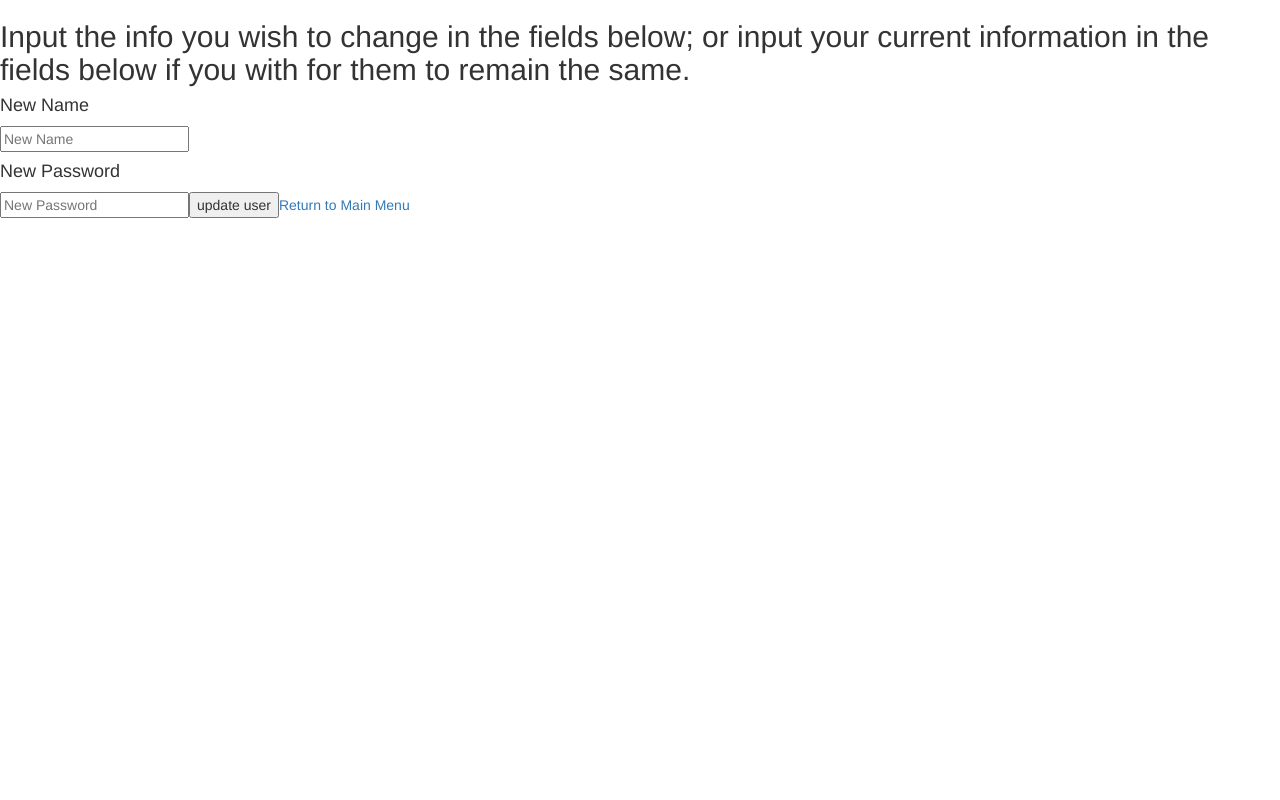
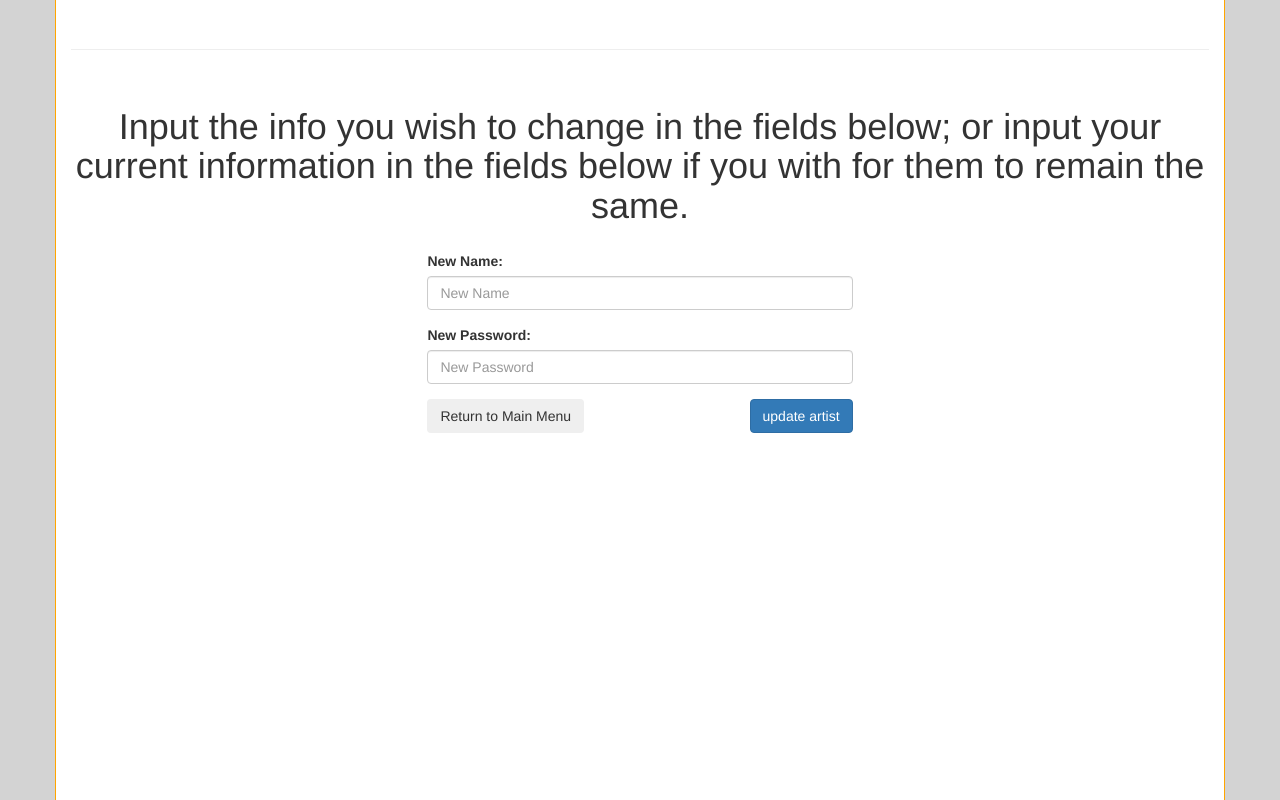
Before and after one commit to DanDresselhouse/Project2, an Angular app: page /artistupdatepage in a window 1280 px wide. Built offline with nearby package versions, Linux system fonts and the light colour scheme; no server answers; what angular-file-uploader would draw is missing.

Commit message:
added css styles to artist/user pages

```diff
--- a/src/app/components/artistupdatepage/artistupdatepage.component.css
+++ b/src/app/components/artistupdatepage/artistupdatepage.component.css
@@ -0,0 +1,36 @@
+.main {
+    height: 100vh;
+    width: 100%;
+    background-color: lightgray;
+}
+.container {
+    margin: auto;
+    height: 100%;
+    border-left: 1px solid orange;
+    border-right: 1px solid orange;
+    background-color: white;
+    text-align: center;
+}
+.display-1 {
+    font-size: 4em;
+}
+
+.update {
+    margin-top: 5%;
+}
+
+#updateform {
+    width: 40%;
+    margin: auto;
+    padding: 15px;
+}
+#newnamelabel, #newpasswordlabel {
+    float: left;
+}
+
+.btn-primary {
+    float: right;
+}
+.btn-secondary {
+    float: left;
+}
--- a/src/app/components/artistupdatepage/artistupdatepage.component.html
+++ b/src/app/components/artistupdatepage/artistupdatepage.component.html
@@ -1,8 +1,47 @@
-<h2>Input the info you wish to change in the fields below;
-        or input your current information  in the fields below if you with for them to remain the same. </h2>
+<div class="main">
+    <div div class="container" id="container">
+
+        <div class="page-header" id="title">
+
+        </div>
+
+        <div class="update" id="updatecontainer">
+                <h1>Input the info you wish to change in the fields below;
+                        or input your current information  in the fields below if you with for them to remain the same. </h1>
+
+
+            <form action="POST" id="updateform">
+                <div class="form-group">
+                    <label for="newName" id="newnamelabel">New Name:</label>
+                     <input type="text" class="form-control" placeholder="New Name" [(ngModel)]="newName"
+                        name="newName">
+                </div>
+
+                <div class="form-group">
+                        <label for="newPassword" id="newpasswordlabel">New Password:</label>
+                         <input type="text" class="form-control" placeholder="New Password" [(ngModel)]="newPassword"
+                            name="newPassword">
+                </div>
+
+                <div class="links" id="links">
+                    <button type="button" class="btn btn-secondary" routerLink="/artistoptionspage">Return to Main Menu</button>
+                    <button type="button" (click) = "updateArtist()" class="btn btn-primary">update artist</button>
+                </div>
+
+
+
+
+            </form>
+        </div>
+    </div>
+</div>
+
+
+ <!--
     <h4>New Name</h4>
     <input type="text" placeholder="New Name" [(ngModel)]="newName">
     <h4>New Password</h4>
     <input type="text" placeholder="New Password" [(ngModel)]="newPassword">
     <button type="button" (click) = "updateArtist()">update user</button>
     <a routerLink="/artistoptionspage">Return to Main Menu</a>
+    -->
--- a/src/app/components/userupdatepage/userupdatepage.component.css
+++ b/src/app/components/userupdatepage/userupdatepage.component.css
@@ -0,0 +1,36 @@
+.main {
+    height: 100vh;
+    width: 100%;
+    background-color: lightgray;
+}
+.container {
+    margin: auto;
+    height: 100%;
+    border-left: 1px solid orange;
+    border-right: 1px solid orange;
+    background-color: white;
+    text-align: center;
+}
+.display-1 {
+    font-size: 4em;
+}
+
+.update {
+    margin-top: 5%;
+}
+
+#updateform {
+    width: 40%;
+    margin: auto;
+    padding: 15px;
+}
+#newnamelabel, #newpasswordlabel {
+    float: left;
+}
+
+.btn-primary {
+    float: right;
+}
+.btn-secondary {
+    float: left;
+}
--- a/src/app/components/userupdatepage/userupdatepage.component.html
+++ b/src/app/components/userupdatepage/userupdatepage.component.html
@@ -1,3 +1,48 @@
+<div class="main">
+        <div div class="container" id="container">
+
+            <div class="page-header" id="title">
+
+            </div>
+
+            <div class="update" id="updatecontainer">
+                    <h1>Input the info you wish to change in the fields below;
+                            or input your current information  in the fields below if you with for them to remain the same. </h1>
+
+
+                <form action="POST" id="updateform">
+                    <div class="form-group">
+                        <label for="newName" id="newnamelabel">New Name:</label>
+                         <input type="text" class="form-control" placeholder="New Name" [(ngModel)]="newName"
+                            name="newName">
+                    </div>
+
+                    <div class="form-group">
+                            <label for="newPassword" id="newpasswordlabel">New Password:</label>
+                             <input type="text" class="form-control" placeholder="New Password" [(ngModel)]="newPassword"
+                                name="newPassword">
+                    </div>
+
+                    <div class="links" id="links">
+                        <button type="button" class="btn btn-secondary" routerLink="/useroptionspage">Return to Main Menu</button>
+                        <button type="button" (click) = "updateUser()" class="btn btn-primary">update user</button>
+                    </div>
+
+
+
+
+                </form>
+            </div>
+        </div>
+    </div>
+
+
+
+
+
+
+
+
 
 <h2>Input the info you wish to change in the fields below;
     or input your current information  in the fields below if you with for them to remain the same. </h2>
```
